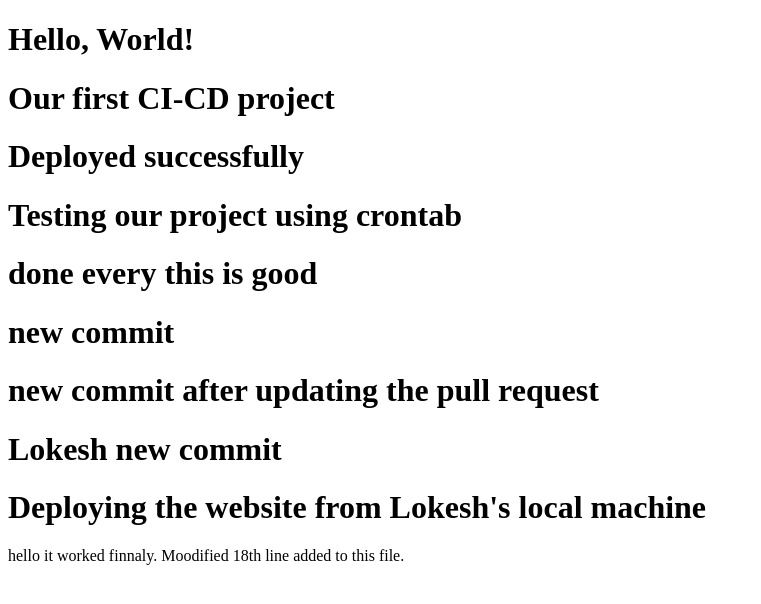
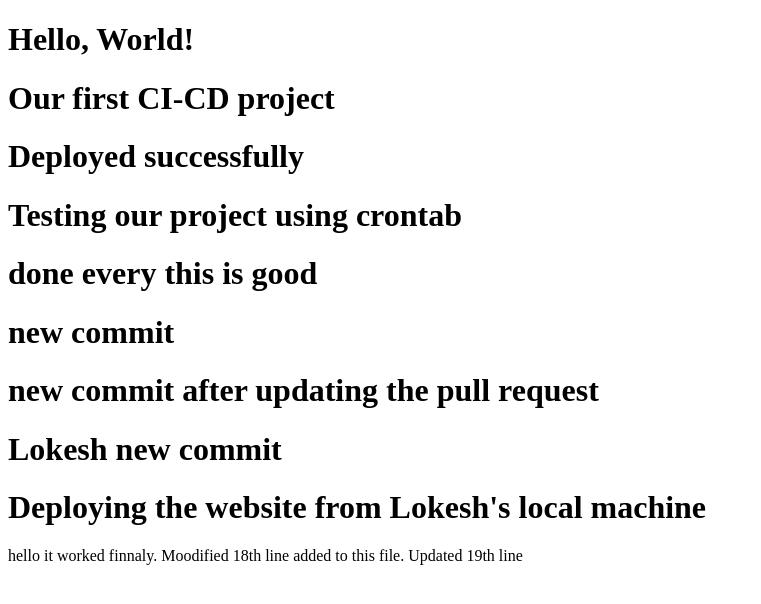
Before and after one commit to sayanalokesh/AutomateDeployment, a plain HTML site: page index.html in a window 1280 px wide. Shown: the whole page, without its empty margins (0-761 px from the left). Drawn offline with Linux system fonts and the light colour scheme.

Commit message:
update the codein 19th line

```diff
--- a/index.html
+++ b/index.html
@@ -16,5 +16,6 @@
   hello
   it worked finnaly.
   Moodified 18th line added to this file.
+  Updated 19th line
 </body>
 </html>
```
